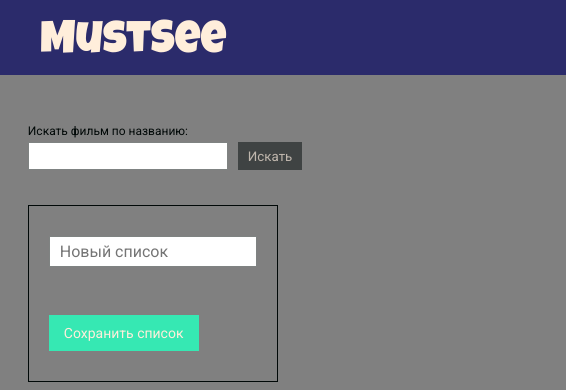
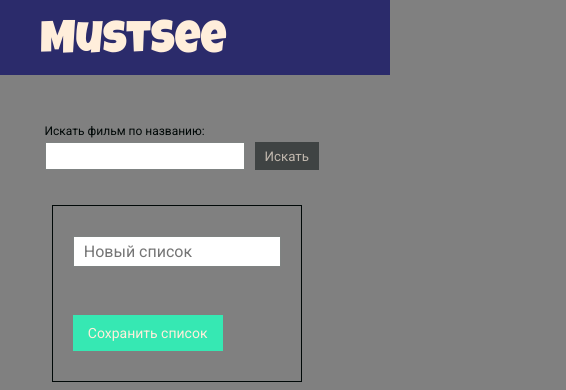
Before and after one commit to qquliyevvv/M4, a React (Create React App) app: page / in a window 390 px wide. Shown: the top 390 px of the page, 566 px wide, since content can reach past the window. Built offline with nearby package versions, Linux system fonts and the light colour scheme.

Commit message:
Toqrul18

```diff
--- a/src/components/Favorites/Favorites.css
+++ b/src/components/Favorites/Favorites.css
@@ -84,6 +84,7 @@
 @media screen and (min-width: 320px) and (max-width: 991px) {
   .fav-container {
     min-width: 250px;
-    margin: auto;
+    /* display: flex;
+    flex-direction: ; */
   }
 }
--- a/src/components/Header/Header.css
+++ b/src/components/Header/Header.css
@@ -11,6 +11,6 @@
 }
 @media screen and (min-width: 320px) and (max-width: 991px) {
     .headerContainer {
-        width: 145%;
+        width: 100%;
     }
 }
--- a/src/components/MovieItem/MovieItem.css
+++ b/src/components/MovieItem/MovieItem.css
@@ -46,7 +46,4 @@
     .movieTitle {
         font-size: 16px;
     }
-    .movie-item__info{
-        margin: auto;
-    }
 }
--- a/src/components/SearchBox/SearchBox.css
+++ b/src/components/SearchBox/SearchBox.css
@@ -42,8 +42,10 @@
 
   @media screen and (min-width: 320px) and (max-width: 991px) {
     .searchForm {
-      width: 90%;
+      width: 100%;
       padding: 0;
+      display: flex;
+      justify-content: center;
     }
     .searchFormInput {
       width: 200px;
--- a/src/pages/ListPage/ListPage.css
+++ b/src/pages/ListPage/ListPage.css
@@ -11,7 +11,7 @@
 
 .movieItemAddButton {
   background-color: #0d7e5c;
-  min-width: 110px;
+  min-width: 100px;
   width: 22vw;
   border-radius: 5px;
 }
--- a/src/pages/MainPage/MainPage.css
+++ b/src/pages/MainPage/MainPage.css
@@ -39,7 +39,9 @@
     }
     .mainPageFavorites2{
       display: block;
-      width: 50%;
+      width: 100%;
+      display: flex;
+      justify-content: center;
       margin-bottom: 10px;
     }
     .mainPageMainSection {
```
